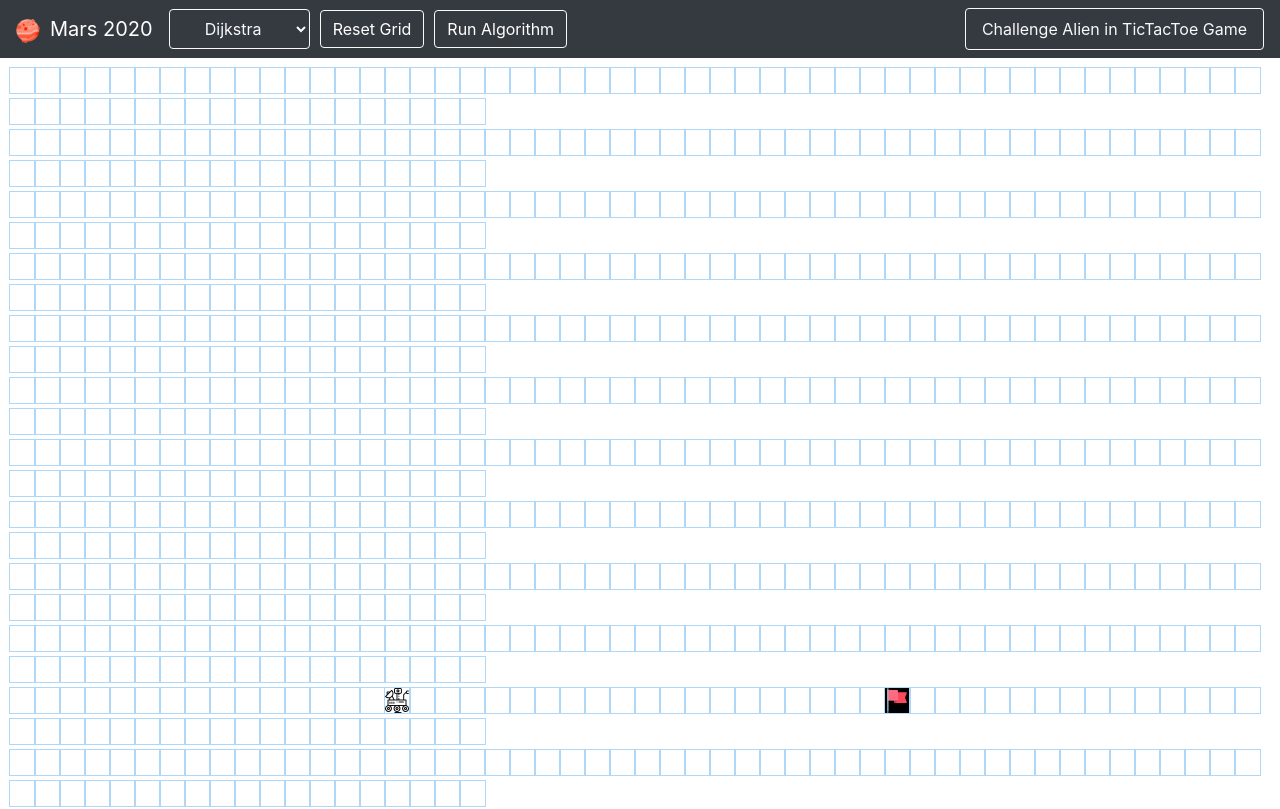
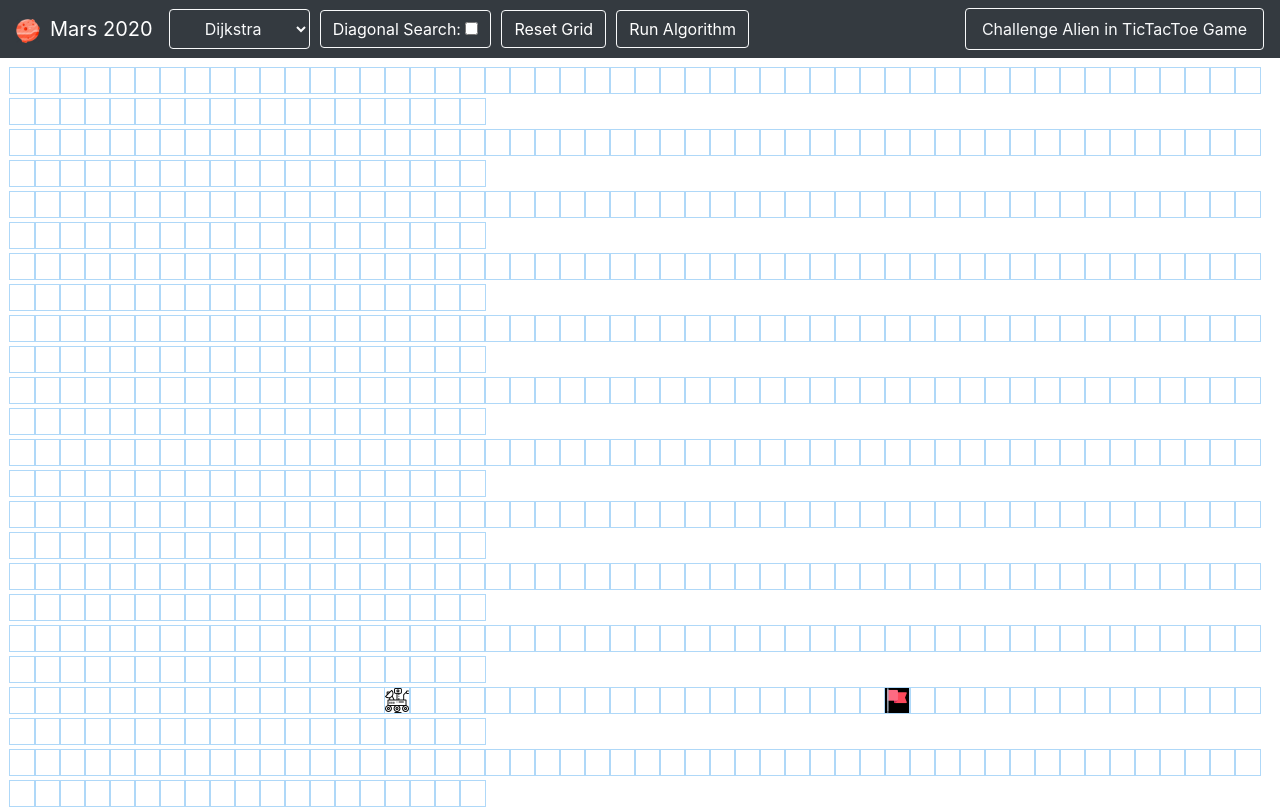
Before and after one commit to mavneeK/Mars-2020-Microsoft, a React (Create React App) app in the folder mars-rover/: page / in a window 1280 px wide. Shown: the top 809 px of the page. Built offline with nearby package versions, Linux system fonts and the light colour scheme; the HTML template or start-up script is replaced by a standard one.

Commit message:
Added depthFirst and diagonal search

```diff
--- a/mars-rover/src/Algorithms/depthFirst.js
+++ b/mars-rover/src/Algorithms/depthFirst.js
@@ -1,6 +1,65 @@
-export function DepthFirst(grid, startNode, finishNode) {
+export function DepthFirst(grid, startNode, finishNode, diagonal) {
     const visitedNodesInOrder = [];
     startNode.distance = 0;
-    const queue = [];
-    const unvisitedNodes = getAllNodes(grid);
+    let visited = new Map();
+    let stack = [];
+    stack.push(startNode);
+    while (stack.length > 0) {
+        // remove the topmost element
+        const currentNode = stack.pop();
+
+
+        // if topmost not visited, visited topmost and add the element to visited stack
+        if (currentNode.isWall === true && currentNode.length < 1) return visitedNodesInOrder;
+        if (currentNode.isWall === true) continue;
+
+
+
+        if (currentNode.isVisited === false) {
+            visitedNodesInOrder.push(currentNode);
+            currentNode.isVisited = true;
+        }
+
+        if (currentNode === finishNode) return visitedNodesInOrder;
+
+        // iterate the neighbours and push them to the stack if they are not visited
+        updateStack(stack, currentNode, grid, diagonal);
+    }
 }
+
+function updateStack(stack, currentNode, grid, diagonal) {
+
+    const unvisitedNeighbors = getUnvisitedNeighbors(currentNode, grid, diagonal);
+    for (const neighbor of unvisitedNeighbors) {
+        neighbor.distance = currentNode.distance + 1;
+        neighbor.previousNode = currentNode;
+        stack.push(neighbor);
+    }
+}
+
+function getUnvisitedNeighbors(node, grid, diagonal) {
+    const neighbor = [];
+    const { col, row } = node;
+    if (row > 0) neighbor.push(grid[row - 1][col]);
+    if (row < grid.length - 1) neighbor.push(grid[row + 1][col]);
+    if (col > 0) neighbor.push(grid[row][col - 1]);
+    if (col < grid[0].length - 1) neighbor.push(grid[row][col + 1]);
+    // diagonal elements
+    if (diagonal === true) {
+        if (col < grid[0].length - 1 && row < grid.length - 1) neighbor.push(grid[row + 1][col + 1]);
+        if (col < grid[0].length - 1 && row > 0) neighbor.push(grid[row - 1][col + 1]);
+        if (col > 0 && row < grid.length - 1) neighbor.push(grid[row + 1][col - 1]);
+        if (col > 0 && row > 0) neighbor.push(grid[row - 1][col - 1]);
+    }
+    return neighbor.filter(neighbor => !neighbor.isVisited);
+}
+
+export function ShortestPathDepthFirst(finishNode) {
+    const nodesInShortestPathOrder = [];
+    let currentNode = finishNode;
+    while (currentNode != null) {
+        nodesInShortestPathOrder.unshift(currentNode);
+        currentNode = currentNode.previousNode;
+    }
+    return nodesInShortestPathOrder;
+}
--- a/mars-rover/src/Components/NavigationBar.jsx
+++ b/mars-rover/src/Components/NavigationBar.jsx
@@ -21,7 +21,9 @@ export default class NavigationBar extends React.Component {
                     <select className="navbar navbar-dark text-light bg-dark btn btn-dark border border-light rounded" onChange={(event) => this.props.searchMethod(event.target.value)}>
                         <option value="Dijkstra">Dijkstra</option>
                         <option value="BreathFirst">Breath First</option>
+                        <option value="DepthFirst">Depth First</option>
                     </select>
+                    <span className="btn btn-dark border border-light rounded" style={{ marginLeft: "10px" }}>Diagonal Search: <input type="checkbox" onClick={() => this.props.changeDiagonal()}></input></span>
                     <button className="btn btn-dark border border-light rounded" style={{ marginLeft: "10px" }} onClick={() => this.props.resetGrid()}>
                         Reset Grid
                     </button>
--- a/mars-rover/src/PathFindingVisualizer/PathFindingVisualizer.jsx
+++ b/mars-rover/src/PathFindingVisualizer/PathFindingVisualizer.jsx
@@ -3,6 +3,7 @@ import Node from './Node/Node';
 import { BreathFirst, ShortestPathBreathFirst } from '../Algorithms/breathFirst';
 import NavigationBar from '../Components/NavigationBar';
 import './PathFindingVisualizer.css'
+import { DepthFirst, ShortestPathDepthFirst } from '../Algorithms/depthFirst';
 import { Dijkstra, ShortestPathDijkstra } from '../Algorithms/Dijkstra';
 //import { dijkstra, getNodesInShortestPathOrder } from '../Algorithms/dijkstra';
 
@@ -20,6 +21,7 @@ export default class PathFindingVisualizer extends Component {
             isStartChange: false,
             isFinishChange: false,
             searchMethod: 'Dijkstra',
+            diagonal: false,
         };
     }
 
@@ -89,7 +91,7 @@ export default class PathFindingVisualizer extends Component {
         this.setState({ mouseIsPressed: false });
     }
 
-    animateDijkstra(visitedNodesInOrder, nodesInShortestPathOrder) {
+    animate(visitedNodesInOrder, nodesInShortestPathOrder) {
         for (let i = 0; i <= visitedNodesInOrder.length; i++) {
             if (i === visitedNodesInOrder.length) {
                 setTimeout(() => {
@@ -126,7 +128,7 @@ export default class PathFindingVisualizer extends Component {
         }
     }
 
-    visualizeDijkstra() {
+    visualize() {
         const { grid } = this.state;
 
         const startNode = grid[START_NODE_ROW][START_NODE_COL];
@@ -134,17 +136,27 @@ export default class PathFindingVisualizer extends Component {
         if (this.state.searchMethod === 'Dijkstra') {
             const visitedNodesInOrder = Dijkstra(grid, startNode, finishNode);
             const nodesInShortestPathOrder = ShortestPathDijkstra(finishNode);
-            this.animateDijkstra(visitedNodesInOrder, nodesInShortestPathOrder);
+            this.animate(visitedNodesInOrder, nodesInShortestPathOrder);
             console.log("Dij");
         } else if (this.state.searchMethod === 'BreathFirst') {
             const visitedNodesInOrder = BreathFirst(grid, startNode, finishNode);
             const nodesInShortestPathOrder = ShortestPathBreathFirst(finishNode);
-            this.animateDijkstra(visitedNodesInOrder, nodesInShortestPathOrder);
+            this.animate(visitedNodesInOrder, nodesInShortestPathOrder);
+            console.log("BB");
+        } else if (this.state.searchMethod === 'DepthFirst') {
+            const visitedNodesInOrder = DepthFirst(grid, startNode, finishNode, this.state.diagonal);
+            const nodesInShortestPathOrder = ShortestPathDepthFirst(finishNode);
+            this.animate(visitedNodesInOrder, nodesInShortestPathOrder);
             console.log("BB");
         }
     }
     searchMethod(newMethod) {
         this.setState({ searchMethod: newMethod });
+    }
+
+    changeDiagonal() {
+        let check = this.state.diagonal;
+        this.setState({ diagonal: !check });
     }
 
     render() {
@@ -156,7 +168,8 @@ export default class PathFindingVisualizer extends Component {
                 <NavigationBar
                     resetGrid={this.resetGrid}
                     searchMethod={(newMethod) => this.searchMethod(newMethod)}
-                    runAlgorithm={() => this.visualizeDijkstra()}>
+                    runAlgorithm={() => this.visualize()}
+                    changeDiagonal={(check) => this.changeDiagonal()}>
                 </NavigationBar>
                 <div className="grid">
                     {grid.map((row, rowIdx) => {
```
